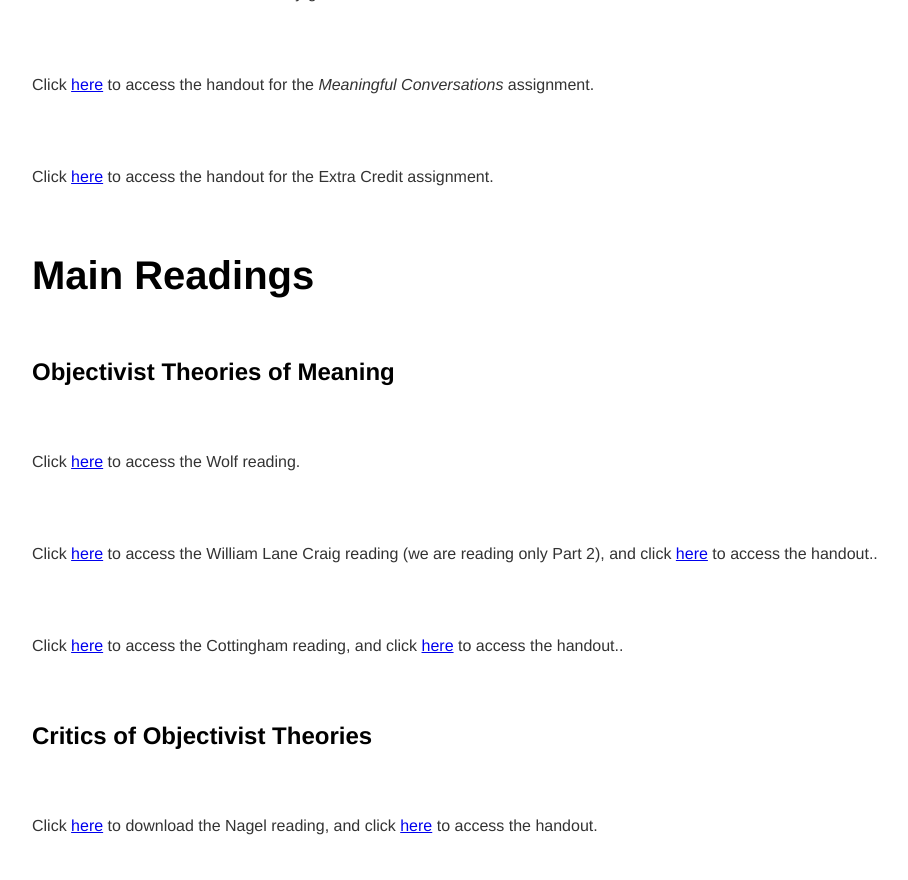
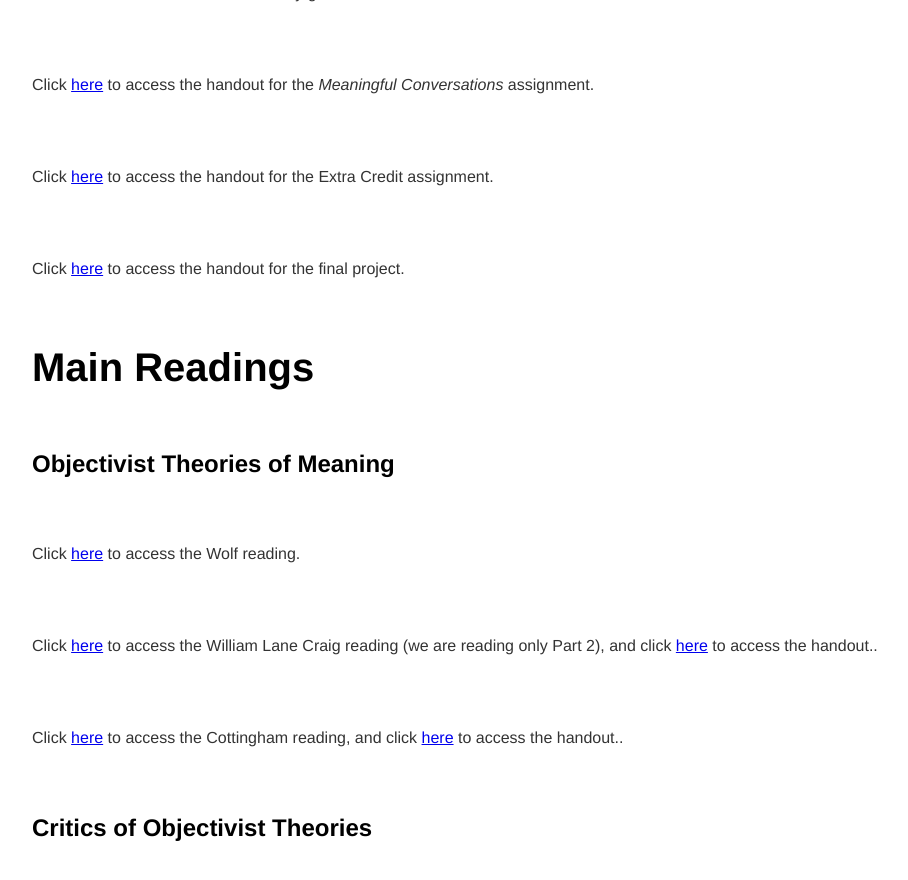
Before and after one commit to kevinjpatton/kevinjpatton.github.io, a Jekyll site: the page built from teaching/phil_1010/index.html, in a window 1280 px wide and 900 px high, scrolled down 502 px. Shown: the top 880 px of the window, without its empty margins (160-1068 px from the left). Built offline with Jekyll 4.4.1, drawn with Linux system fonts in a browser that asks for light colours; Markdown is read by kramdown in place of the engine named in the settings.

Commit message:
Update index.html

```diff
--- a/teaching/phil_1010/index.html
+++ b/teaching/phil_1010/index.html
@@ -9,6 +9,7 @@
 <p>Click <a href="/teaching/phil_1010/Phil1010_Exam 1.pdf" target="_blank">here</a> to access the Exam 1 study guide.</p>
 <p>Click <a href="/teaching/phil_1010/Handout - Interview Assignment.pdf" target="_blank">here</a> to access the handout for the <i>Meaningful Conversations</i> assignment.</p>
 <p>Click <a href="/teaching/phil_1010/Handout - Bak EC - Phil1010.pdf" target="_blank">here</a> to access the handout for the Extra Credit assignment.</p>
+<p>Click <a href="/teaching/phil_1010/Handout - 1010 Final Project.pdf" target="_blank">here</a> to access the handout for the final project.</p>
 
 <h1>Main Readings</h1>
 <h2>Objectivist Theories of Meaning</h2>
```
